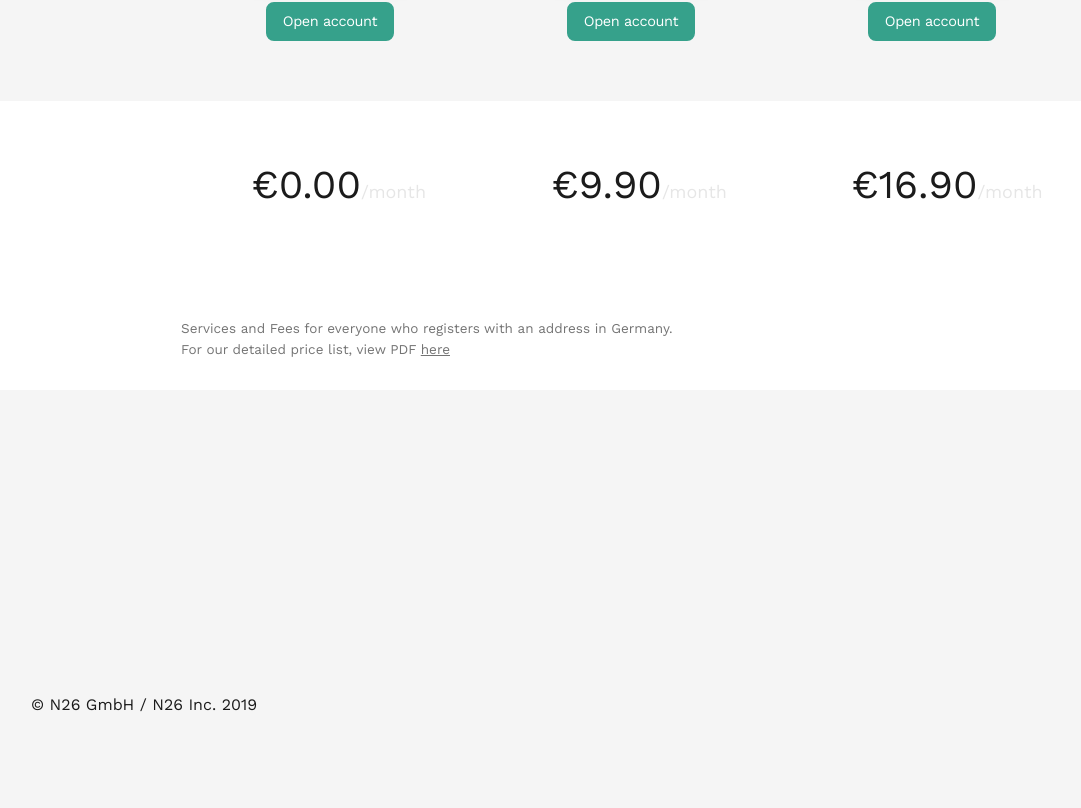
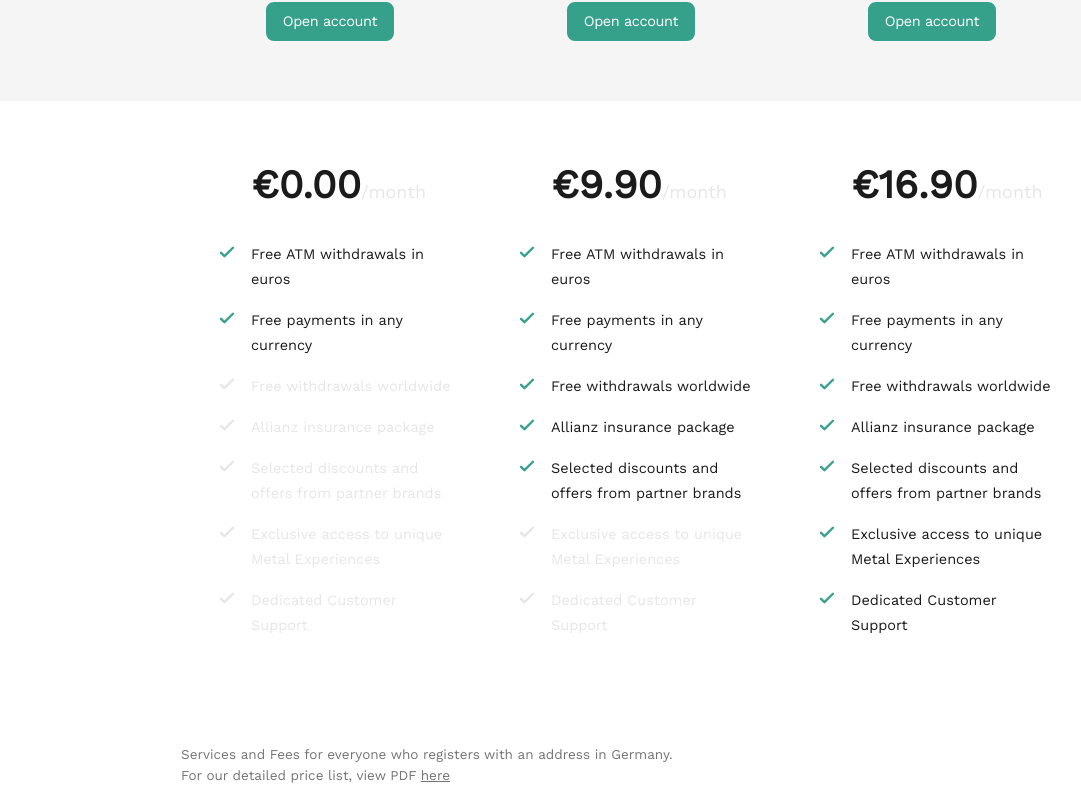
Before and after one commit to janithmalshan/assignmnt-est, an Angular app: page /main in a window 1280 px wide. Shown: the part 572-1380 px from the top of the page, without its empty margins (9-1090 px from the left). Before the commit the page ends 1322 px from the top, so only its background shows below. Built offline with nearby package versions, Linux system fonts and the light colour scheme.

Commit message:
End for now

```diff
--- a/src/app/account/account.component.html
+++ b/src/app/account/account.component.html
@@ -1,3 +1,5 @@
-<p>account works!</p>
-
-<a routerLink="/" routerLinkActive="active">Back</a>
+<div class="ui-main">
+    <div class="ui-main-account">
+        <p>N26 You</p>
+    </div>
+</div>
--- a/src/app/account/account.component.scss
+++ b/src/app/account/account.component.scss
@@ -0,0 +1,5 @@
+.ui-main-account {
+    padding: 40px;
+    min-height: 300px;
+    background-color: #ffffff;
+}
--- a/src/app/app.component.html
+++ b/src/app/app.component.html
@@ -1,42 +1,11 @@
-
-<!--
-  @media screen and (max-width: 767px) {
-
-    .card-container > *:not(.circle-link) ,
-    .terminal {
-      width: 100%;
-    }
-
-    .card:not(.highlight-card) {
-      height: 16px;
-      margin: 8px 0;
-    }
-
-    .card.highlight-card span {
-      margin-left: 72px;
-    }
-
-    svg#rocket-smoke {
-      right: 120px;
-      transform: rotate(-5deg);
-    }
-  }
-
-  @media screen and (max-width: 575px) {
-    svg#rocket-smoke {
-      display: none;
-      visibility: hidden;
-    }
-  } -->
-
 <div class="content" role="main">
 
   <!-- Header Navigation -->
   <div class="ui-main ui-main__header">
-    <span><img class="ui-main__nav-logo" src="../assets/image/app-logo.svg"/></span>
+    <a routerLink="/main" routerLinkActive="active"><img class="ui-main__nav-logo" src="../assets/image/app-logo.svg"/></a>
 
     <nav class="ui-main__nav">
-      <a class="ui-main__nav-link" routerLink="/account" routerLinkActive="active">Bank Account</a>
+      <a class="ui-main__nav-link">Bank Account</a>
       <a class="ui-main__nav-link">N26 You<span class="n26"></span></a>
       <a class="ui-main__nav-link">Metal</a>
       <a class="ui-main__nav-link">N26 Business</a>
--- a/src/app/app.component.scss
+++ b/src/app/app.component.scss
@@ -13,6 +13,7 @@
         overflow: hidden;
         position: fixed;
         top: 0;
+        z-index: 10000;
     }
     &__nav {
         height: 30px;
--- a/src/app/main/main.component.html
+++ b/src/app/main/main.component.html
@@ -16,7 +16,7 @@
             <div class="ui-card-wr__card-switch t-center">
                 <button class="ui-card-switch a1"></button>
             </div>
-            <a class="ui-card-wr__card-btn">Open account</a>
+            <a class="ui-card-wr__card-btn" routerLink="/account">Open account</a>
         </div>
         <div class="ui-card-wr t-center">
             <h1 class="ui-card-wr__name">N26 You</h1>
@@ -30,7 +30,7 @@
                 <button class="ui-card-switch b4 active"></button>
                 <button class="ui-card-switch b5"></button>
             </div>
-            <a class="ui-card-wr__card-btn">Open account</a>
+            <a class="ui-card-wr__card-btn" routerLink="/account">Open account</a>
         </div>
         <div class="ui-card-wr t-center">
             <h1 class="ui-card-wr__name">N26 Metal</h1>
@@ -42,7 +42,7 @@
                 <button class="ui-card-switch c2"></button>
                 <button class="ui-card-switch c3"></button>
             </div>
-            <a class="ui-card-wr__card-btn">Open account</a>
+            <a class="ui-card-wr__card-btn" routerLink="/account">Open account</a>
         </div>
     </section>
 
@@ -50,12 +50,96 @@
     <section class="ui-main-content__plans-wr">
         <div class="ui-plan-wr">
             <h1 class="ui-plan-wr__name">€0.00<span class="ui-plan-wr__name--sm">/month</span></h1>
+            <div class="ui-plan-wr__desc">
+                <img class="ui-img" src="../../assets/image/ic-check.svg"/>
+                <p class="ui-desc">Free ATM withdrawals in euros</p>
+            </div>
+            <div class="ui-plan-wr__desc">
+                <img class="ui-img" src="../../assets/image/ic-check.svg"/>
+                <p class="ui-desc">Free payments in any currency</p>
+            </div>
+            <div class="ui-plan-wr__desc disable">
+                <img class="ui-img" src="../../assets/image/ic-check.svg"/>
+                <p class="ui-desc">Free withdrawals worldwide</p>
+            </div>
+            <div class="ui-plan-wr__desc disable">
+                <img class="ui-img" src="../../assets/image/ic-check.svg"/>
+                <p class="ui-desc">Allianz insurance package</p>
+            </div>
+            <div class="ui-plan-wr__desc disable">
+                <img class="ui-img" src="../../assets/image/ic-check.svg"/>
+                <p class="ui-desc">Selected discounts and offers from partner brands</p>
+            </div>
+            <div class="ui-plan-wr__desc disable">
+                <img class="ui-img" src="../../assets/image/ic-check.svg"/>
+                <p class="ui-desc">Exclusive access to unique Metal Experiences</p>
+            </div>
+            <div class="ui-plan-wr__desc disable">
+                <img class="ui-img" src="../../assets/image/ic-check.svg"/>
+                <p class="ui-desc">Dedicated Customer Support</p>
+            </div>
         </div>
         <div class="ui-plan-wr">
             <h1 class="ui-plan-wr__name">€9.90<span class="ui-plan-wr__name--sm">/month</span></h1>
+            <div class="ui-plan-wr__desc">
+                <img class="ui-img" src="../../assets/image/ic-check.svg"/>
+                <p class="ui-desc">Free ATM withdrawals in euros</p>
+            </div>
+            <div class="ui-plan-wr__desc">
+                <img class="ui-img" src="../../assets/image/ic-check.svg"/>
+                <p class="ui-desc">Free payments in any currency</p>
+            </div>
+            <div class="ui-plan-wr__desc">
+                <img class="ui-img" src="../../assets/image/ic-check.svg"/>
+                <p class="ui-desc">Free withdrawals worldwide</p>
+            </div>
+            <div class="ui-plan-wr__desc">
+                <img class="ui-img" src="../../assets/image/ic-check.svg"/>
+                <p class="ui-desc">Allianz insurance package</p>
+            </div>
+            <div class="ui-plan-wr__desc">
+                <img class="ui-img" src="../../assets/image/ic-check.svg"/>
+                <p class="ui-desc">Selected discounts and offers from partner brands</p>
+            </div>
+            <div class="ui-plan-wr__desc disable">
+                <img class="ui-img" src="../../assets/image/ic-check.svg"/>
+                <p class="ui-desc">Exclusive access to unique Metal Experiences</p>
+            </div>
+            <div class="ui-plan-wr__desc disable">
+                <img class="ui-img" src="../../assets/image/ic-check.svg"/>
+                <p class="ui-desc">Dedicated Customer Support</p>
+            </div>
         </div>
         <div class="ui-plan-wr">
             <h1 class="ui-plan-wr__name">€16.90<span class="ui-plan-wr__name--sm">/month</span></h1>
+            <div class="ui-plan-wr__desc">
+                <img class="ui-img" src="../../assets/image/ic-check.svg"/>
+                <p class="ui-desc">Free ATM withdrawals in euros</p>
+            </div>
+            <div class="ui-plan-wr__desc">
+                <img class="ui-img" src="../../assets/image/ic-check.svg"/>
+                <p class="ui-desc">Free payments in any currency</p>
+            </div>
+            <div class="ui-plan-wr__desc">
+                <img class="ui-img" src="../../assets/image/ic-check.svg"/>
+                <p class="ui-desc">Free withdrawals worldwide</p>
+            </div>
+            <div class="ui-plan-wr__desc">
+                <img class="ui-img" src="../../assets/image/ic-check.svg"/>
+                <p class="ui-desc">Allianz insurance package</p>
+            </div>
+            <div class="ui-plan-wr__desc">
+                <img class="ui-img" src="../../assets/image/ic-check.svg"/>
+                <p class="ui-desc">Selected discounts and offers from partner brands</p>
+            </div>
+            <div class="ui-plan-wr__desc">
+                <img class="ui-img" src="../../assets/image/ic-check.svg"/>
+                <p class="ui-desc">Exclusive access to unique Metal Experiences</p>
+            </div>
+            <div class="ui-plan-wr__desc">
+                <img class="ui-img" src="../../assets/image/ic-check.svg"/>
+                <p class="ui-desc">Dedicated Customer Support</p>
+            </div>
         </div>
     </section>
 
--- a/src/app/main/main.component.scss
+++ b/src/app/main/main.component.scss
@@ -25,7 +25,7 @@
             margin: 0 30px;
             &__name {
                 font-size: 25px;
-                font-weight: 500;
+                font-weight: 600;
                 margin: 0 0 27px;
                 padding: 0;
                 display: inline-block;
@@ -113,13 +113,13 @@
         padding: 30px 0;
         .ui-plan-wr {
             display: inline-block;
-            vertical-align: middle;
+            vertical-align: top;
             padding: 30px;
             text-align: left;
             width: 240px;
             &__name {
                 font-size: 39.5px;
-                font-weight: 500;
+                font-weight: 600;
                 margin: 0 0 20px 40px;
                 padding: 0;
                 display: inline-block;
@@ -128,6 +128,33 @@
                     font-size: 18px;
                     color: #e6e6e6;
                     font-weight: 400;
+                }
+            }
+            &__desc {
+                width: 100%;
+                padding: 0 0 0 40px;
+                margin: 0 0 16px;
+                box-sizing: border-box;
+                position: relative;
+                .ui-img {
+                    width: 16px;
+                    height: 16px;
+                    position: absolute;
+                    left: 8px;
+                    top: 2px;
+                    filter: invert(53%) sepia(73%) saturate(356%) hue-rotate(118deg) brightness(89%) contrast(86%);
+                }
+                .ui-desc {
+                    font-size: 14.5px;
+                    line-height: 25px;
+                }
+                &.disable {
+                    .ui-img {
+                        filter: invert(99%) sepia(4%) saturate(530%) hue-rotate(200deg) brightness(114%) contrast(80%);
+                    }
+                    .ui-desc {
+                        color: #e6e6e6;
+                    }
                 }
             }
         }
```
Also changed, not shown: src/assets/image/ic-check.svg (added).
